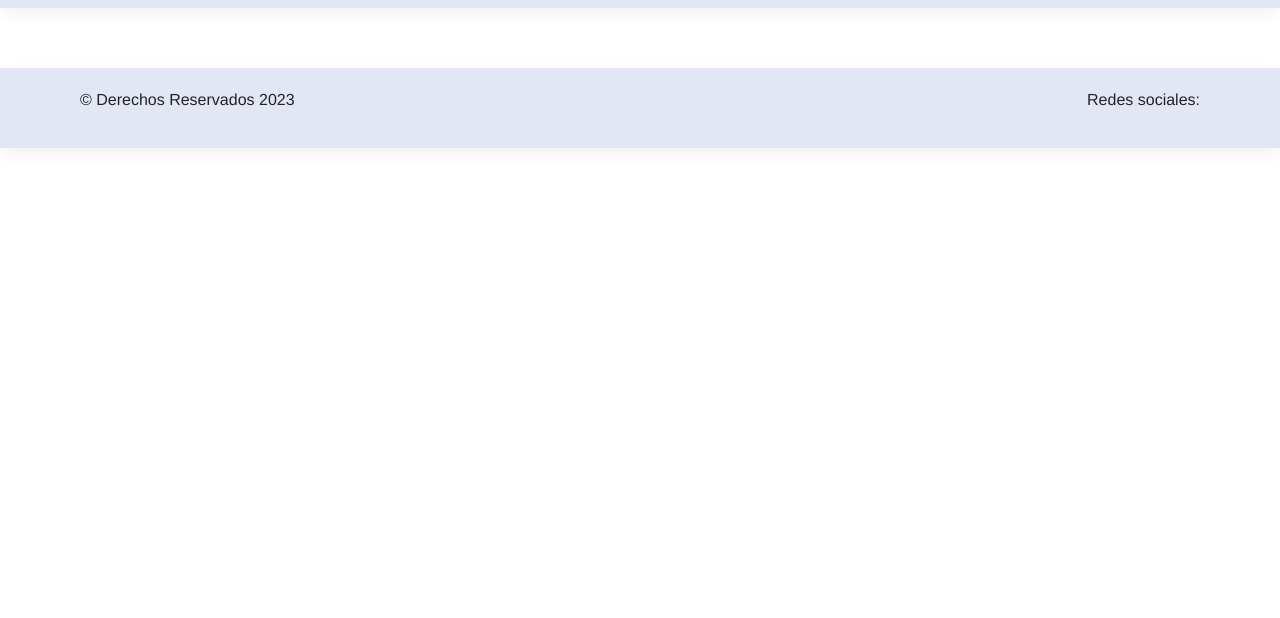
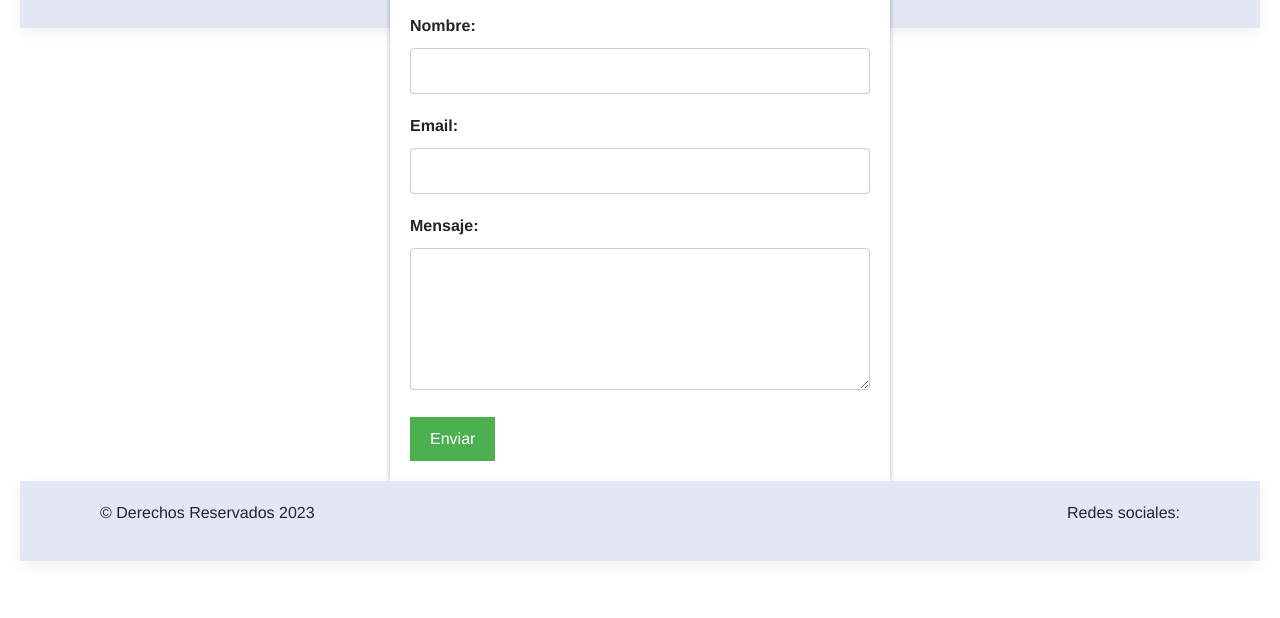
Before and after one commit to Anbs12/Analistas, a plain HTML site: page Tienda/contacto.html in a window 1280 px wide. Shown: the part 182-800 px from the top of the page. Drawn offline with nearby package versions, Linux system fonts and the light colour scheme.

Commit message:
Contacto, Index y Style

```diff
--- a/Tienda/CSS/Style.css
+++ b/Tienda/CSS/Style.css
@@ -1,97 +1,69 @@
 /* --------------------------------------------------------------------------------*/
-/* Estilos del Index (inicio) abajo */
-
-body {
-    margin: 0;
-    padding: 0;
-    font-family: Arial, sans-serif;
-    padding-bottom: 3em;
-}
-
-* {
-    margin: 0;
-    /*margen*/
-    padding: 0;
-    /*relleno*/
-    box-sizing: border-box;
-    /*tamaño de la caja*/
-    font-family: 'Franklin Gothic Medium', 'Arial Narrow', Arial, sans-serif;
-    /*fuente*/
-}
+/* Estilos del Index (inicio)*/
 
 header {
     height: 100px;
-
 }
 
+body {
+    background-color: #2a87b2
+}
+
+/* --------------------------------------------------------------------------------*/
+/* Estilos del Header (inicio)*/
+
 #header_Index {
-    display: flex;
-    /*flexbox*/
-    align-items: center;
-    /*centrar verticalmente*/
-    justify-content: space-between;
-    /*espacio entre los elementos*/
-    padding: 20px 80px;
-    /*espacio entre el contenido y el borde*/
-    background: #E3E6F3;
-    /*fondo del header*/
-    box-shadow: 0 5px 15px rgba(0, 0, 0, 0.06);
-    /*sombra*/
-    height: 100px;
-    /*altura del header*/
+    display: flex; /*flexbox*/
+    align-items: center; /*centrar verticalmente*/
+    justify-content: space-between; /*espacio entre los elementos*/
+    padding: 20px 80px; /*espacio entre el contenido y el borde*/
+    background: #E3E6F3; /*fondo del header*/
+    box-shadow: 0 5px 15px rgba(0, 0, 0, 0.06);  /*sombra*/
+    height: 80px; /*altura del header*/
     z-index: 999;
     position: sticky;
     top: 0;
     left: 0;
-
 }
 
+/* --------------------------------------------------------------------------------*/
+/* Estilos del NavBar (inicio)*/
+
 #navbar_Index {
-    display: flex;
-    /*flexbox*/
-    align-items: center;
-    /*centrar verticalmente*/
-    justify-content: center;
-    /*centrar horizontalmente*/
+    display: flex; /*flexbox*/
+    align-items: center; /*centrar verticalmente*/
 }
 
 #navbar_Index li {
-    list-style: none;
-    /*quitar viñetas*/
-    padding: 0 20px;
-    /*espacio entre los elementos*/
+    list-style: none; /*quitar viñetas*/
+    padding: 0 20px;  /*espacio entre los elementos*/
 }
 
 #navbar_Index li a {
-    text-decoration: none;
-    /*quitar subrayado*/
-    font-size: 16px;
-    /*tamaño de la fuente*/
-    font-weight: 600;
-    /*grosor de la fuente*/
-    color: #1a1a1a;
-    /*color de la fuente*/
+    text-decoration: none; /*quitar subrayado*/
+    font-size: 15px; /*tamaño de la fuente*/
+    font-weight: 600; /*grosor de la fuente*/
+    color: #032a64;  /*color de la fuente*/
 }
 
 #boton_NavbarIndex {
-    background-color: #9ca9e0;
+    background-color: #9ccae0;
     border: none;
-    color: #1a1a1a;
+    color: #032a64;
     padding: 15px 32px;
     text-align: center;
     text-decoration: none;
     display: inline-block;
-    font-size: 16px;
-    font-weight: 600;
+    font-size: 15px;
     margin: 4px 2px;
     cursor: pointer;
-    border-radius: 12px;
+    border-radius: 10px;
     box-shadow: 0 5px 15px rgba(0, 0, 0, 0.6);
     transition: transform 0.3s; /*transición*/
 }
 
 #boton_NavbarIndex:active {
-    transform: scale(0.9);
+    transform: scale(1.1);
 }
 
 #boton_NavbarIndex:hover {
@@ -99,21 +71,19 @@ header {
 }
 
 #boton_NavbarIndex_select {
-    background-color: #55e28b;
-    border: 1p;
+    background-color: #9ccae0;
     color: #1a1a1a;
     padding: 15px 32px;
     text-align: center;
     text-decoration: none;
     display: inline-block;
-    font-size: 16px;
+    font-size: 15px;
     font-weight: 600;
     margin: 4px 2px;
     cursor: pointer;
     border-radius: 12px;
     box-shadow: 0 5px 15px rgba(0, 0, 0, 0.6);
-    transition: transform 0.3s;
-    /*transición*/
+    transition: transform 0.3s; /*transición*/
 }
 
 #boton_NavbarIndex_select:active {
@@ -124,26 +94,38 @@ header {
     transform: scale(1.1);
 }
 
-.carousel_Index {
-    margin-bottom: 200px;
+/* Estilo carousel*/
+#carousel_Index {
+    margin-bottom: 50px;
 }
 
+.container {
+    text-align: center;
+}
 
+.header_verTodos {
+    display: flex;
+    justify-content: center;
+}
 
-.section_header {
-    display: flex;
-    align-items: baseline;
-    justify-content: space-between;
-    margin-bottom: 15px;
-    margin-top: 15px;
-
+.header_content {
+    flex: 1;
 }
 
 .section_link {
+    text-align: right;
+    background-color: #4caf50;
+    color: #fff;
+    padding: 10px 20px;
+    border-radius: 4px;
+    transition: background-color 0.3s ease;
+    text-decoration: none;
+    font-size: 20px;
     margin-left: 20px;
-    flex-shrink: 0;
-    text-decoration: none;
-    color: rgb(37, 127, 245);
+  }
+
+.section_link:hover {
+    background-color: #45a049;
 }
 
 .productos {
@@ -236,12 +218,7 @@ footer {
 /* --------------------------------------------------------------------------------*/
 /* Estilos del Contacto de la tienda  abajo */
 
-* {
-    margin: 0; /*margen*/
-    padding: 0; /*relleno*/
-    box-sizing: border-box; /*tamaño de la caja*/
-    font-family: 'Franklin Gothic Medium', 'Arial Narrow', Arial, sans-serif; /*fuente*/
-}
+
 
 #header_Tienda_Contacto {
     display: flex; /*flexbox*/
--- a/Tienda/CSS/contactoStyle.css
+++ b/Tienda/CSS/contactoStyle.css
@@ -2,45 +2,65 @@
 /* Estilos del Contacto de la tienda  abajo */
 
 * {
-    margin: 0; /*margen*/
-    padding: 0; /*relleno*/
-    box-sizing: border-box; /*tamaño de la caja*/
-    font-family: 'Franklin Gothic Medium', 'Arial Narrow', Arial, sans-serif; /*fuente*/
+    margin: 0;
+    /*margen*/
+    padding: 0;
+    /*relleno*/
+    box-sizing: border-box;
+    /*tamaño de la caja*/
+    font-family: 'Franklin Gothic Medium', 'Arial Narrow', Arial, sans-serif;
+    /*fuente*/
 }
 
-header{
-    height: 250px;
+header {
+    height: 100px;
 }
 
 #header_Tienda_Contacto {
-    display: flex; /*flexbox*/
-    align-items: center; /*centrar verticalmente*/
-    justify-content: space-between; /*espacio entre los elementos*/
-    padding: 20px 80px; /*espacio entre el contenido y el borde*/
-    background: #E3E6F3; /*fondo del header*/
-    box-shadow: 0 5px 15px rgba(0, 0, 0, 0.06); /*sombra*/
-    height: 190px; /*altura del header*/
+    display: flex;
+    /*flexbox*/
+    align-items: center;
+    /*centrar verticalmente*/
+    justify-content: space-between;
+    /*espacio entre los elementos*/
+    padding: 20px 80px;
+    /*espacio entre el contenido y el borde*/
+    background: #E3E6F3;
+    /*fondo del header*/
+    box-shadow: 0 5px 15px rgba(0, 0, 0, 0.06);
+    /*sombra*/
+    height: 190px;
+    /*altura del header*/
 }
 
 #navbar_Tienda_Contacto {
-    display: flex; /*flexbox*/
-    align-items: center; /*centrar verticalmente*/
-    justify-content: center; /*centrar horizontalmente*/
+    display: flex;
+    /*flexbox*/
+    align-items: center;
+    /*centrar verticalmente*/
+    justify-content: center;
+    /*centrar horizontalmente*/
 }
 
 #navbar_Tienda_Contacto li {
-    list-style: none; /*quitar viñetas*/
-    padding: 0 20px; /*espacio entre los elementos*/
+    list-style: none;
+    /*quitar viñetas*/
+    padding: 0 20px;
+    /*espacio entre los elementos*/
 }
 
 #navbar_Tienda_Contacto li a {
-    text-decoration: none; /*quitar subrayado*/
-    font-size: 16px; /*tamaño de la fuente*/
-    font-weight: 600; /*grosor de la fuente*/
-    color: #1a1a1a; /*color de la fuente*/
+    text-decoration: none;
+    /*quitar subrayado*/
+    font-size: 16px;
+    /*tamaño de la fuente*/
+    font-weight: 600;
+    /*grosor de la fuente*/
+    color: #1a1a1a;
+    /*color de la fuente*/
 }
 
-#boton_NavbarContacto{
+#boton_NavbarContacto {
     background-color: #9ca9e0;
     border: none;
     color: #1a1a1a;
@@ -54,18 +74,19 @@ header{
     cursor: pointer;
     border-radius: 12px;
     box-shadow: 0 5px 15px rgba(0, 0, 0, 0.6);
-    transition: transform 0.3s; /*transición*/
+    transition: transform 0.3s;
+    /*transición*/
 }
 
 #boton_NavbarContacto:active {
     transform: scale(0.9);
-  }
+}
 
 #boton_NavbarContacto:hover {
     transform: scale(1.1);
-  }
+}
 
-  #boton_NavbarContacto_select{
+#boton_NavbarContacto_select {
     background-color: #55e28b;
     border: 1p;
     color: #1a1a1a;
@@ -79,26 +100,103 @@ header{
     cursor: pointer;
     border-radius: 12px;
     box-shadow: 0 5px 15px rgba(0, 0, 0, 0.6);
-    transition: transform 0.3s; /*transición*/
+    transition: transform 0.3s;
+    /*transición*/
 }
+
 #boton_NavbarContacto_select:active {
     transform: scale(0.9);
-  }
+}
 
 #boton_NavbarContacto_select:hover {
     transform: scale(1.1);
+}
+
+.contacto-form {
+    max-width: 500px;
+    margin: 0 auto;
+}
+
+.contacto-form label {
+    display: block;
+    margin-bottom: 10px;
+}
+
+.contacto-form input,
+.contacto-form textarea {
+    width: 100%;
+    padding: 10px;
+    margin-bottom: 20px;
+}
+
+.contacto-form button {
+    background-color: #4caf50;
+    color: #fff;
+    border: none;
+    padding: 10px 20px;
+    cursor: pointer;
+}
+
+body {
+    font-family: Arial, sans-serif;
+    margin: 0;
+    padding: 20px;
+    background-color: #f5f5f5;
   }
 
+  h1 {
+    text-align: center;
+    margin-bottom: 20px;
+  }
 
+  .contacto-form {
+    max-width: 500px;
+    margin: 0 auto;
+    background-color: #fff;
+    padding: 20px;
+    box-shadow: 0 0 5px rgba(0, 0, 0, 0.3);
+  }
 
+  .contacto-form label {
+    display: block;
+    margin-bottom: 10px;
+    font-weight: bold;
+  }
+
+  .contacto-form input,
+  .contacto-form textarea {
+    width: 100%;
+    padding: 10px;
+    margin-bottom: 20px;
+    border: 1px solid #ccc;
+    border-radius: 4px;
+  }
+
+  .contacto-form button {
+    background-color: #4caf50;
+    color: #fff;
+    border: none;
+    padding: 10px 20px;
+    cursor: pointer;
+  }
+
+  .contacto-form button:hover {
+    background-color: #45a049;
+  }
 
 .footer_container_Contacto {
-    background: #E3E6F3; /*fondo del footer*/
-    padding: 20px 80px; /*espacio entre el contenido y el borde*/
-    display: flex; /*flexbox*/
-    justify-content: space-between; /*espacio entre los elementos*/
-    align-items: center; /*centrar verticalmente*/
-    box-shadow: 0 5px 15px rgba(0, 0, 0, 0.06); /*sombra*/
+    background: #E3E6F3;
+    /*fondo del footer*/
+    padding: 20px 80px;
+    /*espacio entre el contenido y el borde*/
+    display: flex;
+    /*flexbox*/
+    justify-content: space-between;
+    /*espacio entre los elementos*/
+    align-items: center;
+    /*centrar verticalmente*/
+    box-shadow: 0 5px 15px rgba(0, 0, 0, 0.06);
+    /*sombra*/
 }
 
 
--- a/Tienda/contacto.html
+++ b/Tienda/contacto.html
@@ -34,12 +34,27 @@
                         <li><a href="productos.html" > <button id="boton_NavbarContacto">Productos</button> </a></li>
                         <li><a href="nosotros.html"><button id="boton_NavbarContacto">Quienes Somos</button></a></li>
                         <li><a href="contacto.html"><button id="boton_NavbarContacto_select">Contacto</button></a></li>
-
-
                     </ul>
                 </div>
         </section>
     </header>
+
+    <h1>Contacto</h1>
+
+  <div class="contacto-form">
+    <form>
+      <label for="nombre">Nombre:</label>
+      <input type="text" id="nombre" name="nombre" required>
+
+      <label for="email">Email:</label>
+      <input type="email" id="email" name="email" required>
+
+      <label for="mensaje">Mensaje:</label>
+      <textarea id="mensaje" name="mensaje" rows="5" required></textarea>
+
+      <button type="submit">Enviar</button>
+    </form>
+  </div>
 
 
 
```
Also changed, not shown: Tienda/index.html (+22 -16 lines).
